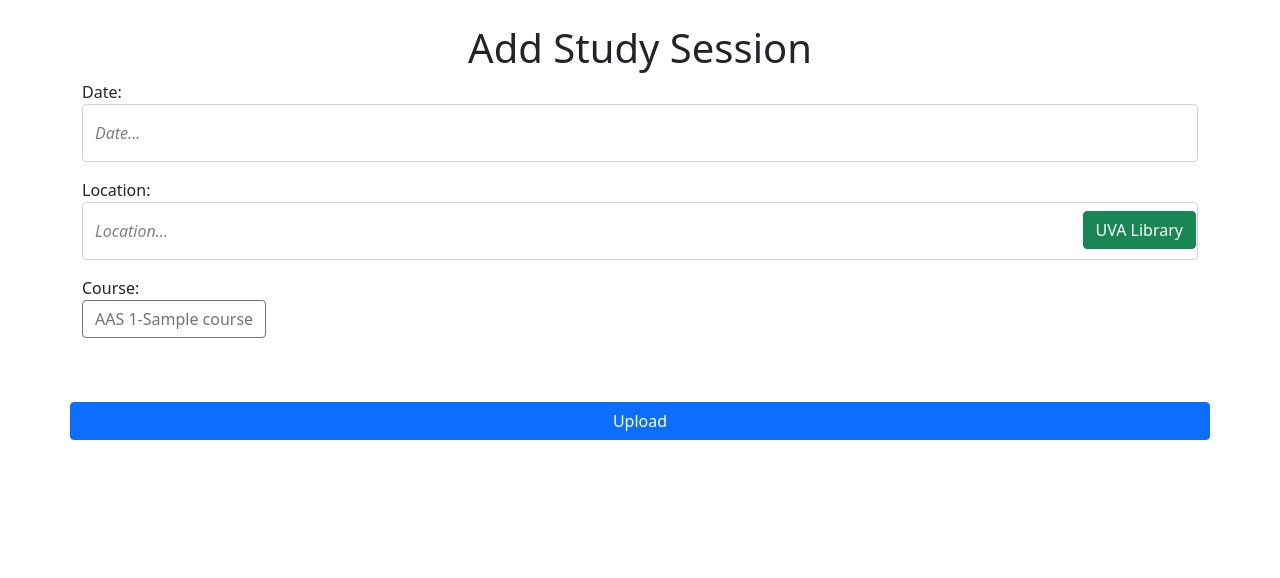
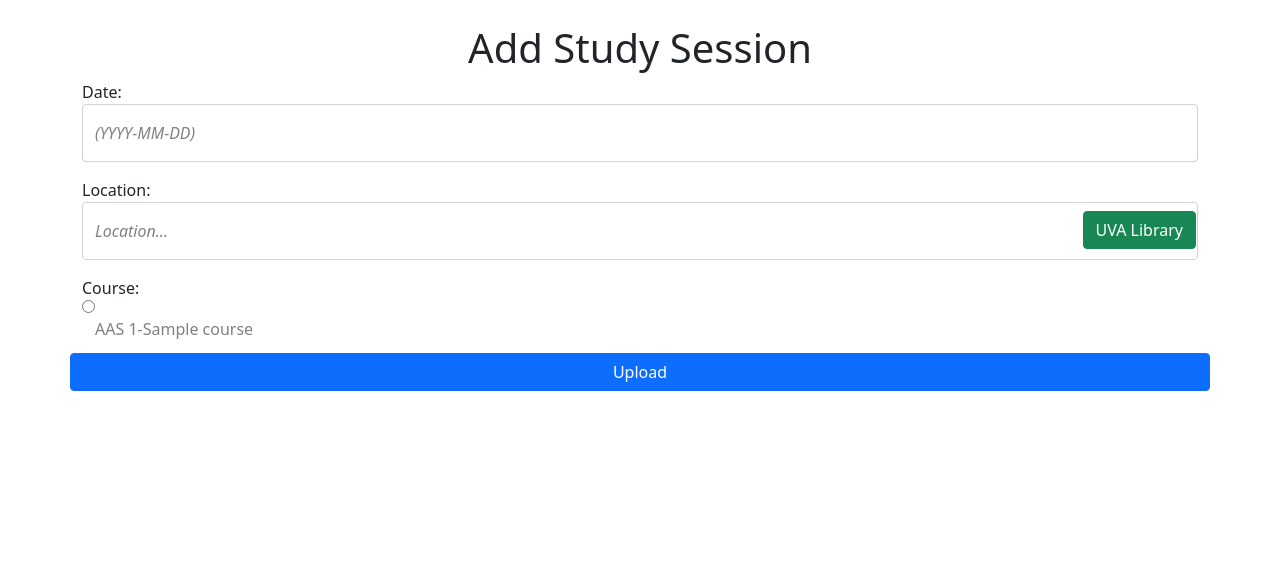
Before and after one commit to anw5ph/study-buddy-finder, a Django app: page /study/session-add/ in a window 1280 px wide. Shown: the part 96-674 px from the top of the page. Run offline with Django 3.2, Linux system fonts and the light colour scheme; a user stored in the database is signed in; tables that the repository leaves empty hold one stand-in row (values such as "Sample post"); some libraries are stand-ins or nearby versions.

Commit message:
add session button is not erroring but not communicating to sessions list page

```diff
--- a/study/templates/study/addStudy.html
+++ b/study/templates/study/addStudy.html
@@ -23,7 +23,7 @@
         Date:
         <div class="form-floating mb-3">
           <input class="form-control" type="text" placeholder="Default Input" name="date" id="date" value="{{ date }}">
-          <label style="color:gray;" for="date"><i>Date...</i></label>
+          <label style="color:gray;" for="date"><i>(YYYY-MM-DD)</i></label>
         </div>
 
         Location:
@@ -38,9 +38,15 @@
           <!-- <input class="form-control" type="radio" placeholder="Default Input" name="courseSession" id="courseSession" value="{{ courseSession }}"> -->
           <!-- <label style="color:gray;"for="subject"><i>Course...</i></label> -->
           {% if session_add_form %}
+
           {% for course in session_add_form %}
-          <button type="button" class="btn btn-outline-secondary" placeholder="Default Input" name="courseSession" id="courseSession" value="{{ courseSession }}">{{ course.subject }} {{ course.number}}-{{course.name}} </button>
-          <br><br><br>
+
+          <input type="radio" placeholder="Default Input" name="courseSession" id="course{{ forloop.counter }}" value="{{ course.id }}">
+          <label style="color:gray;" for="courseSession">{{ course.subject }} {{ course.number }}-{{ course.name }}</label><br>
+
+          <!-- <button type="button" class="btn btn-outline-secondary" placeholder="Default Input" name="courseSession" id="courseSession" value="{{ courseSession }}">{{ course.subject }} {{ course.number}}-{{course.name}} </button> -->
+
+          <br>
           {% endfor %}
           {% else %}
           <p class="text-center">You have not added any courses yet! Go and add some and then come back here to start a session!</p>
--- a/study/templates/study/sessions.html
+++ b/study/templates/study/sessions.html
@@ -22,7 +22,8 @@
     {% if sessions_list %}
     {% for session in sessions_list %}
     {% if session.organizer == user %}
-    <button type="button" class="btn btn-outline-secondary" >{{ session.study_subject }}</button>
+    <!--<button type="button" class="btn btn-outline-secondary" >{{ session.study_subject }}</button> -->
+    <a>study session does exist!!</a> <!-- test to see if the study session was acknowledged-->
     <br><br><br>
     {% endif %}
     {% endfor %}
--- a/study/views.py
+++ b/study/views.py
@@ -147,6 +147,7 @@ def uploadSession(request):
             'error_message': "One or more required fields were left empty.",
             }
             )
+            #fails to show classes again if this message pops up
 
     else:
 
@@ -156,11 +157,12 @@ def uploadSession(request):
 
             organizer = stud,
             date = request.POST['date'],
-            attendees = stud,
             location = request.POST['location'],
-            course = request.POST['courseSession'], #update after we get courses working
+            course = Course.objects.get(id = request.POST['courseSession']), #update after we get courses working
 
 
         )
 
+        #does not account for attendees
+
         return HttpResponseRedirect(reverse('study:sessions'))
```
